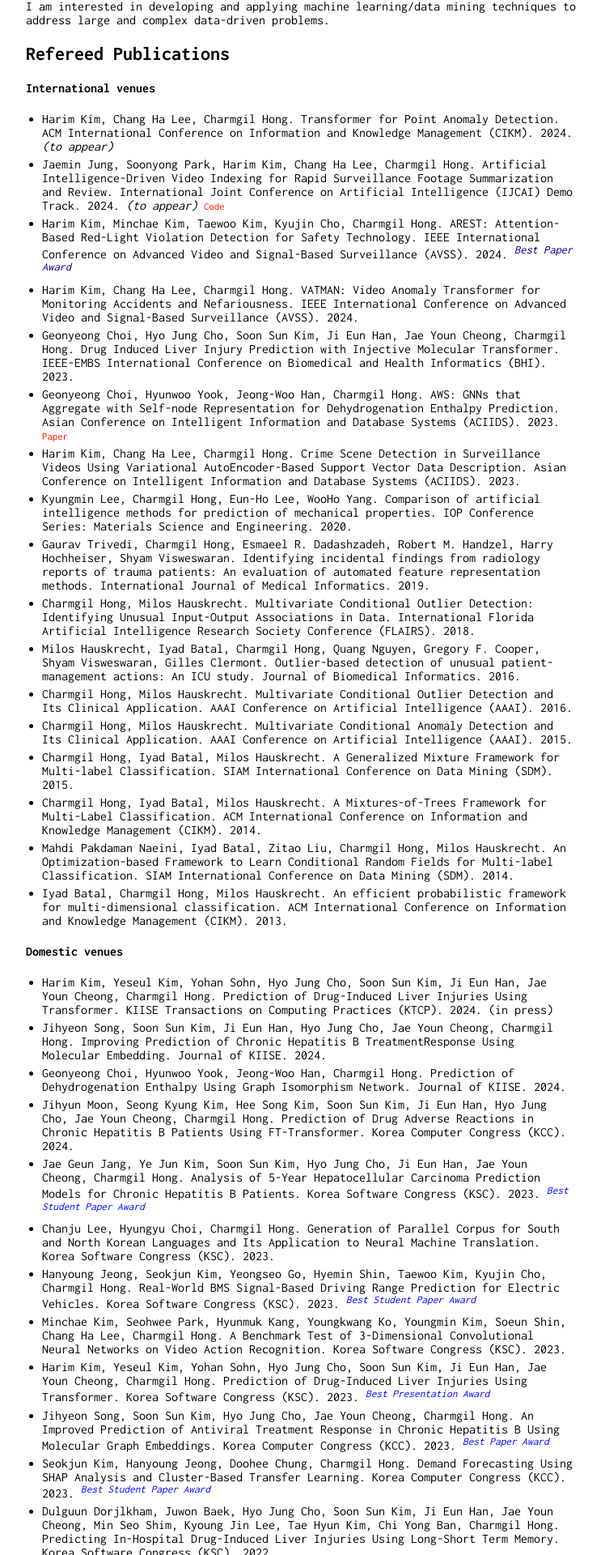
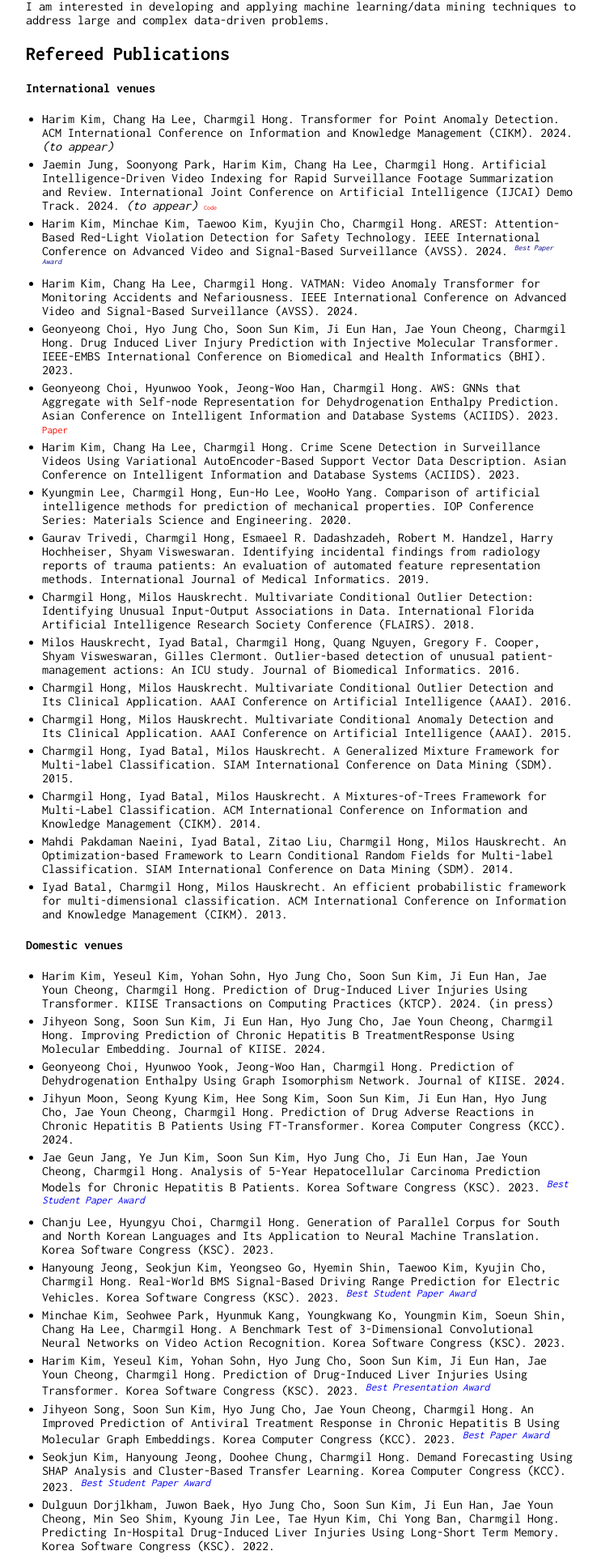
Before and after one commit to charmgil/charmgil.github.io, a Jekyll site: the page built from index.md, in a window 1280 px wide. Shown: the part 378-2298 px from the top of the page at 81% size, without its empty margins (258-1001 px from the left). Built offline with Jekyll 4.4.1, drawn with Linux system fonts in a browser that asks for light colours; our own code applies the rules of GitHub Pages for plain Markdown files.

Commit message:
modified:   _sass/_style.scss

```diff
--- a/_sass/_style.scss
+++ b/_sass/_style.scss
@@ -33,11 +33,11 @@ hr {
     vertical-align: super;
     color: darkblue;
     font-style: italic;
-    font-size:0.9em;
+    font-size:0.6em;
 }
 .res {
     color: #333333;
-    font-size:0.8em;
+    font-size:0.5em;
 }
 
 
```
